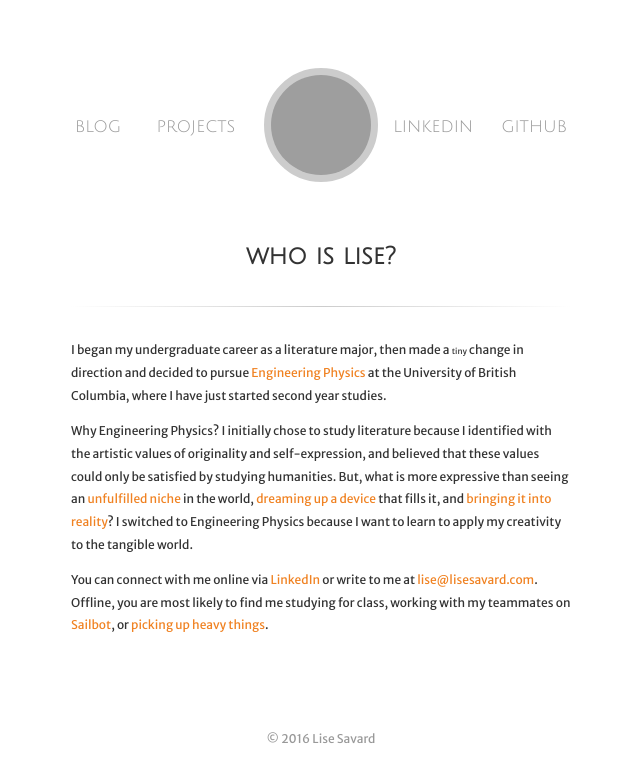
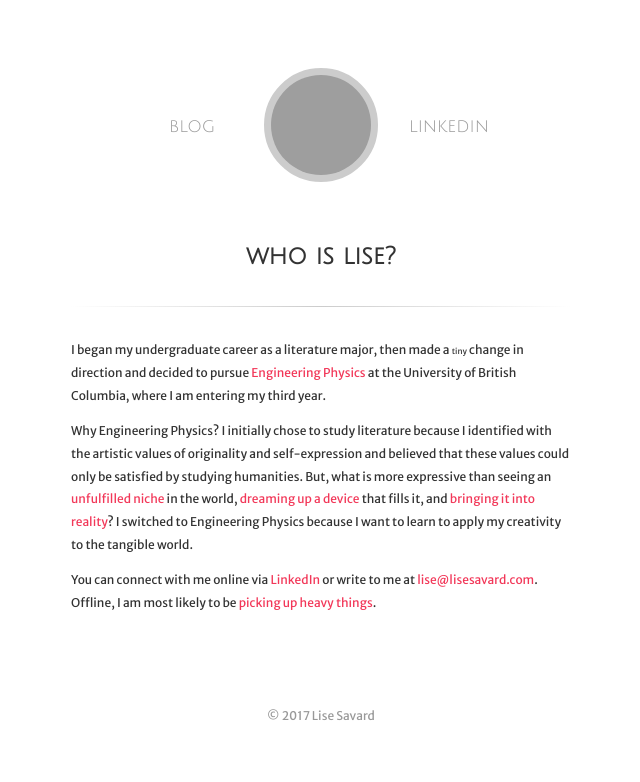
Before and after one commit to lsav/lise.me, a Jekyll site: the page built from index.html, in a window 1280 px wide, cut to the strip 0-782 px from the top of the page. Shown: the whole strip, without its empty margins (319-959 px from the left). Built offline with Jekyll 4.4.1, drawn with Linux system fonts in a browser that asks for light colours; grey boxes are pictures that could not be loaded.

Commit message:
Update site for 2017, make site pink

```diff
--- a/_includes/footer.html
+++ b/_includes/footer.html
@@ -1,3 +1,3 @@
 <footer>
-	<p>&copy; 2016 Lise Savard</p>
+	<p>&copy; 2017 Lise Savard</p>
 </footer>
--- a/_includes/header.html
+++ b/_includes/header.html
@@ -6,10 +6,6 @@
 			<ul class="nav-left">
 				<li>
 					<a href="{{ site.baseurl }}/blog" class="nav-link">Blog</a>
-				</li>
-
-				<li>
-					<a href="{{ site.baseurl }}/projects" class="nav-link">Projects</a>
 				</li>
 			</ul>
 		</div>
@@ -24,7 +20,6 @@
 
 	  <div class="header-right">
 			<ul class="nav-right">
-				<li><a href="https://github.com/{{ site.author.github }}" class="nav-link">GitHub</a></li>
 				<li><a href="https://www.linkedin.com/in/{{ site.author.linkedin }}" class="nav-link">LinkedIn</a></li>
 			</ul>
 		</div>
@@ -72,7 +67,6 @@
 			<ul>
 				<li><a href="{{ site.baseurl }}/" class="mob-link">Home</a></li>
 				<li><a href="{{ site.baseurl }}/blog" class="mob-link">Blog</a></li>
-				<li><a href="{{ site.baseurl }}/projects" class="mob-link">Projects</a></li>
 				<li><a href="https://github.com/{{ site.author.github }}" class="mob-link">GitHub</a></li>
 				<li><a href="https://www.linkedin.com/in/{{ site.author.linkedin }}" class="mob-link">LinkedIn</a></li>
 			</ul>
--- a/_sass/main.scss
+++ b/_sass/main.scss
@@ -1,5 +1,7 @@
 /* Define colors */
-$highlight-color: #f08222;
+// $highlight-color: #f08222;
+$highlight-color: #F23859;
+$highlight-light: #F95774;
 $normal-color: #333;
 $lighter-color: #999;
 
@@ -306,13 +308,13 @@ ol {
   position: absolute;
   padding: 0px;
   overflow: hidden;
-  width: 190px;
+  width: 160px;
 }
 .header-left {
-  right: calc(50% + 64px);
+  right: calc(50%);
 }
 .header-right {
-  left: calc(50% + 64px);
+  left: calc(50% + 16px);
 }
 ul.nav-left,
 ul.nav-right {
@@ -328,7 +330,7 @@ ul.nav-right {
   }
 }
 ul.nav-left li {
-  padding: 8px 24px 8px 8px;
+  padding: 8px 8px 8px 8px;
 }
 ul.nav-right {
   direction: rtl;
@@ -421,7 +423,7 @@ ul.nav-right {
       & li {
         text-align: center;
         font-weight: bold;
-        background: #fda34a;
+        background: $highlight-light;
         margin-top: -1px;
         overflow: hidden;
         padding: 0px;
--- a/index.html
+++ b/index.html
@@ -29,19 +26,18 @@ layout: default
 
   <p>I began my undergraduate career as a literature major, then made a <span class="tiny">tiny</span> change in direction and
   decided to pursue <a href="http://www.engphys.ubc.ca/">Engineering Physics</a> at the University of British Columbia, where I
-  have just started second year studies.</p>
+  am entering my third year.</p>
 
   <p>Why Engineering Physics? I initially chose to study literature because I identified with the artistic values of originality
-  and self-expression, and believed that these values could only be satisfied by studying humanities. But, what is more
+  and self-expression and believed that these values could only be satisfied by studying humanities. But, what is more
   expressive than seeing an <a href="/assets/images/2016/headboard-sketch.jpg">unfulfilled niche</a>
   in the world, <a href="/assets/images/2016/headboard-uno-block.jpg">dreaming up a device</a> that fills it, and
   <a href="https://youtu.be/MBOkNSHl62o">bringing it into reality</a>?
   I switched to Engineering Physics because I want to learn to apply my creativity to the tangible world.</p>
 
   <p>You can connect with me online via <a href="https://www.linkedin.com/in/lsava">LinkedIn</a> or write to me at
-  <script>printEmail();</script><noscript>lise at my domain</noscript>.
-  Offline, you are most likely to find me studying for class, working with my teammates on
-  <a href="https://ubcsailbot.org/">Sailbot</a>, or <a href="https://youtu.be/jkYpXnZ2uf8">picking up heavy things</a>.
+  <script>printEmail();</script>.
+  Offline, I am most likely to be <a href="https://youtu.be/jkYpXnZ2uf8">picking up heavy things</a>.
   </p>
 
 </article>
```
Also changed, not shown: other parts of index.html (+1 -4 lines).
